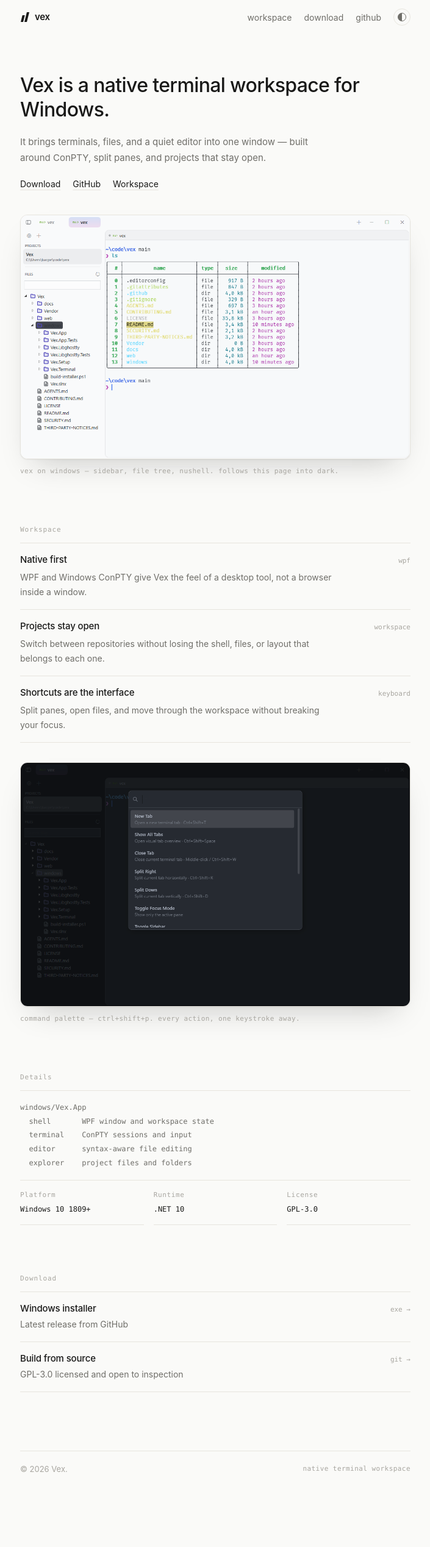
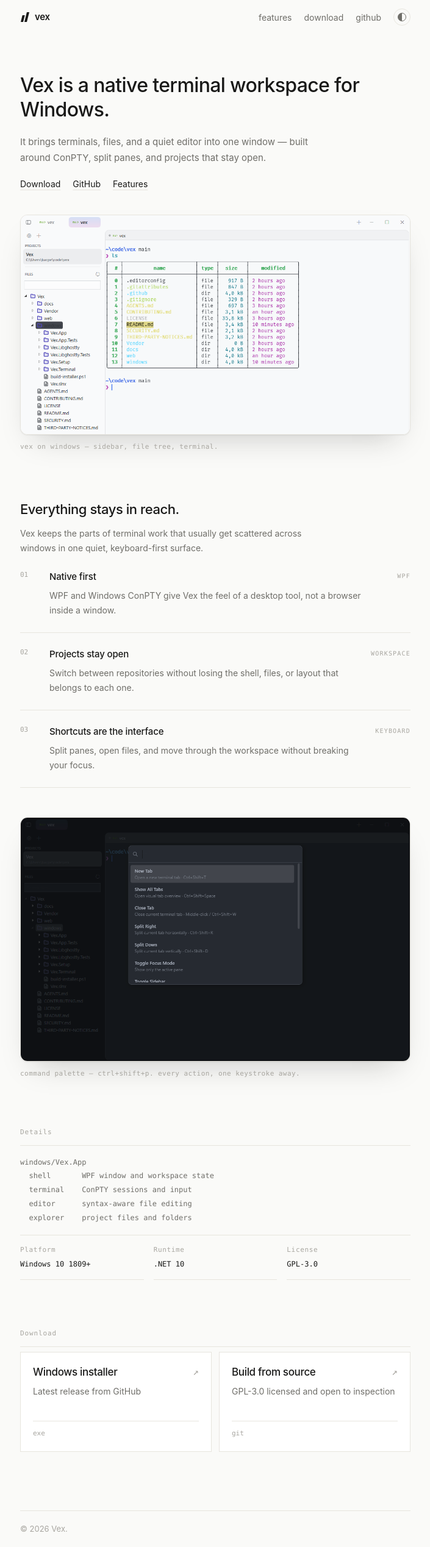
Before and after one commit to Rayzerrek/Vex, a React (Vite) app in the folder web/: page / in a window 1280 px wide. Shown: the whole page at 61% size, without its empty margins (287-992 px from the left). Before the commit the page ends 2439 px from the top, so only its background shows below. Built offline with nearby package versions, Linux system fonts and the light colour scheme.

Commit message:
refactor(web): remove routing and refine landing page

```diff
--- a/web/package.json
+++ b/web/package.json
@@ -13,7 +13,6 @@
   },
   "dependencies": {
     "@tailwindcss/vite": "^4.3.3",
-    "@tanstack/react-router": "^1.170.18",
     "react": "^19.2.8",
     "react-dom": "^19.2.8",
     "tailwindcss": "^4.3.3"
--- a/web/src/app.tsx
+++ b/web/src/app.tsx
@@ -1,13 +1,9 @@
 import { useEffect, useState } from "react";
-import { Link } from "@tanstack/react-router";
 
 const frame = "mx-auto w-[min(100%_-_48px,640px)]";
 
 const sectionTitle =
   "mt-20 border-b border-line pb-3 font-mono text-[11px] tracking-[0.08em] text-faint";
-
-const rowLink =
-  "group flex items-baseline gap-4 border-b border-line py-4 no-underline transition-colors duration-150 hover:bg-surface focus-visible:bg-surface";
 
 const downloadOptions = [
   {
@@ -56,7 +52,7 @@
     try {
       localStorage.setItem("vex-theme", next ? "dark" : "light");
     } catch {
-      // Storage unavailable; theme still applies for this visit.
+      // xd
     }
   };
 
@@ -64,9 +60,11 @@
 }
 
 export function HomePage() {
+  const { dark, toggle } = useTheme();
+
   return (
     <div className="min-h-dvh bg-background text-text">
-      <SiteHeader />
+      <SiteHeader dark={dark} toggle={toggle} />
       <main className={`${frame} pb-24`}>
         <section className="rise pt-16 max-narrow:pt-12" id="top">
           <h1 className="max-w-[560px] text-[32px] font-medium leading-[1.25] tracking-[-0.02em] max-narrow:text-[28px]">
@@ -77,12 +75,12 @@
             built around ConPTY, split panes, and projects that stay open.
           </p>
           <p className="mt-5 flex flex-wrap gap-x-5 gap-y-2 text-[14px]">
-            <Link
+            <a
               className="underline decoration-line underline-offset-4 transition-colors hover:decoration-text"
-              to="/download"
+              href="/#download"
             >
               Download
-            </Link>
+            </a>
             <a
               className="underline decoration-line underline-offset-4 transition-colors hover:decoration-text"
               href="https://github.com/Rayzerrek/Vex"
@@ -91,9 +89,9 @@
             </a>
             <a
               className="underline decoration-line underline-offset-4 transition-colors hover:decoration-text"
-              href="/#workspace"
+              href="/#features"
             >
-              Workspace
+              Features
             </a>
           </p>
         </section>
@@ -101,44 +99,51 @@
         <figure className="mt-10">
           <div className="overflow-hidden rounded-xl border border-line bg-surface shadow-[0_1px_2px_rgba(25,25,24,0.06),0_24px_48px_-24px_rgba(25,25,24,0.25)] dark:shadow-[0_1px_2px_rgba(0,0,0,0.4),0_24px_48px_-24px_rgba(0,0,0,0.7)]">
             <img
-              className="block w-full dark:hidden"
-              src="/shots/vex-light.png"
-              alt="Vex on Windows with the sidebar open, a file tree, and a Nushell terminal listing the project"
+              className="block aspect-[16/9] w-full object-cover object-top"
+              src={dark ? "/shots/vex-dark.png" : "/shots/vex-light.png"}
+              alt="Vex on Windows with the sidebar open, a file tree, and a terminal listing the project"
               loading="eager"
-            />
-            <img
-              className="hidden w-full dark:block"
-              src="/shots/vex-dark.png"
-              alt="Vex on Windows in dark appearance with the sidebar open, a file tree, and a Nushell terminal listing the project"
-              loading="eager"
+              fetchPriority="high"
+              decoding="async"
             />
           </div>
           <figcaption className="mt-3 font-mono text-[11px] tracking-[0.04em] text-faint">
-            vex on windows — sidebar, file tree, nushell. follows this page into
-            dark.
+            vex on windows — sidebar, file tree, terminal.
           </figcaption>
         </figure>
 
-        <section id="workspace">
-          <h2 className={sectionTitle}>Workspace</h2>
+        <section id="features">
+          <h2 className="mt-20 max-w-[500px] text-[22px] font-medium leading-[1.35] tracking-[-0.02em]">
+            Everything stays in reach.
+          </h2>
+          <p className="mt-3 max-w-[500px] text-[14px] leading-[1.7] text-muted">
+            Vex keeps the parts of terminal work that usually get scattered
+            across windows in one quiet, keyboard-first surface.
+          </p>
           <div>
-            {principles.map(({ title, copy, meta }) => (
-              <article key={title} className="border-b border-line py-4">
-                <div className="flex items-baseline justify-between gap-4">
+            {principles.map(({ title, copy, meta }, index) => (
+              <article
+                key={title}
+                className="grid grid-cols-[32px_1fr_auto] gap-4 border-b border-line py-6 max-narrow:grid-cols-[24px_1fr] max-narrow:gap-3"
+              >
+                <span className="font-mono text-[11px] text-faint">
+                  {String(index + 1).padStart(2, "0")}
+                </span>
+                <div>
                   <h3 className="text-[15px] font-medium tracking-[-0.01em]">
                     {title}
                   </h3>
-                  <span className="shrink-0 font-mono text-[11px] text-faint">
+                  <p className="mt-2 max-w-[520px] text-[14px] leading-[1.7] text-muted">
+                    {copy}
+                  </p>
+                </div>
+                <span className="pt-0.5 font-mono text-[10px] uppercase tracking-[0.12em] text-faint max-narrow:col-start-2 max-narrow:row-start-1 max-narrow:justify-self-end">
                   {meta}
                 </span>
-                </div>
-                <p className="mt-1.5 max-w-[520px] text-[14px] leading-[1.7] text-muted">
-                  {copy}
-                </p>
               </article>
             ))}
           </div>
-          <figure className="mt-8">
+          <figure className="mt-12">
             <div className="overflow-hidden rounded-xl border border-line bg-surface shadow-[0_1px_2px_rgba(25,25,24,0.06),0_24px_48px_-24px_rgba(25,25,24,0.25)] dark:shadow-[0_1px_2px_rgba(0,0,0,0.4),0_24px_48px_-24px_rgba(0,0,0,0.7)]">
               <img
                 className="block w-full"
@@ -188,29 +193,7 @@
 
         <section id="download">
           <h2 className={sectionTitle}>Download</h2>
-          <div>
-            {downloadOptions.map(({ href, title, detail, meta }) => (
-              <a
-                className={rowLink}
-                href={href}
-                target="_blank"
-                rel="noreferrer"
-                key={href}
-              >
-                <span className="min-w-0 flex-1">
-                  <span className="block text-[15px] font-medium tracking-[-0.01em]">
-                    {title}
-                  </span>
-                  <span className="mt-1 block text-[14px] leading-[1.6] text-muted">
-                    {detail}
-                  </span>
-                </span>
-                <span className="shrink-0 font-mono text-[11px] text-faint transition-colors group-hover:text-text">
-                  {meta} →
-                </span>
-              </a>
-            ))}
-          </div>
+          <DownloadChoices compact />
         </section>
       </main>
       <SiteFooter />
@@ -218,84 +201,66 @@
   );
 }
 
-export function DownloadPage() {
+function DownloadChoices({ compact = false }: { compact?: boolean }) {
   return (
-    <div className="min-h-dvh bg-background text-text">
-      <SiteHeader />
-      <main className={`${frame} pb-24 pt-16 max-narrow:pt-12`}>
-        <h1 className="max-w-[560px] text-[32px] font-medium leading-[1.25] tracking-[-0.02em] max-narrow:text-[28px]">
-          Start with Vex.
-        </h1>
-        <p className="mt-5 max-w-[520px] text-[15px] leading-[1.7] text-muted">
-          A native terminal workspace for Windows developers. Pick the installer
-          or build it yourself — both are GPL-3.0 licensed.
-        </p>
-        <div className="mt-8 border-t border-line">
+    <div
+      className={`${compact ? "mt-2" : "mt-8"} grid grid-cols-2 gap-3 max-narrow:grid-cols-1`}
+    >
       {downloadOptions.map(({ href, title, detail, meta }) => (
         <a
-              className={rowLink}
+          className="group flex min-h-[164px] flex-col border border-line bg-surface p-5 no-underline transition-colors duration-150 hover:border-faint max-narrow:min-h-0 max-narrow:p-4"
           href={href}
           target="_blank"
           rel="noreferrer"
           key={href}
         >
-              <span className="min-w-0 flex-1">
-                <span className="block text-[15px] font-medium tracking-[-0.01em]">
+          <div className="flex items-start justify-between gap-4">
+            <h3 className="text-[17px] font-medium tracking-[-0.02em]">
               {title}
+            </h3>
+            <span className="font-mono text-[16px] text-faint transition-transform duration-150 group-hover:translate-x-1 group-hover:text-text">
+              ↗
             </span>
-                <span className="mt-1 block text-[14px] leading-[1.6] text-muted">
+          </div>
+          <p className="mt-2 flex-1 text-[14px] leading-[1.6] text-muted">
             {detail}
-                </span>
-              </span>
-              <span className="shrink-0 font-mono text-[11px] text-faint transition-colors group-hover:text-text">
-                {meta} →
+          </p>
+          <span className="mt-5 border-t border-line pt-3 font-mono text-[11px] text-faint">
+            {meta}
           </span>
         </a>
       ))}
     </div>
-        <p className="mt-8 text-[14px]">
-          <Link
-            className="underline decoration-line underline-offset-4 transition-colors hover:decoration-text"
-            to="/"
-          >
-            Back to Vex
-          </Link>
-        </p>
-      </main>
-      <SiteFooter />
-    </div>
   );
 }
 
-function SiteHeader() {
-  const { dark, toggle } = useTheme();
-
+function SiteHeader({ dark, toggle }: { dark: boolean; toggle: () => void }) {
   return (
     <header className={`${frame} flex h-14 items-center justify-between`}>
-      <Link
+      <a
         className="flex items-center gap-2 text-[15px] font-semibold tracking-[-0.02em] no-underline"
-        to="/"
+        href="/"
         aria-label="Vex home"
       >
         <Mark />
         <span>vex</span>
-      </Link>
+      </a>
       <nav
         className="flex items-center gap-5 text-[14px] text-muted"
         aria-label="Main navigation"
       >
         <a
           className="no-underline transition-colors duration-150 hover:text-text max-narrow:hidden"
-          href="/#workspace"
+          href="/#features"
         >
-          workspace
+          features
         </a>
-        <Link
+        <a
           className="no-underline transition-colors duration-150 hover:text-text"
-          to="/download"
+          href="/#download"
         >
           download
-        </Link>
+        </a>
         <a
           className="no-underline transition-colors duration-150 hover:text-text"
           href="https://github.com/Rayzerrek/Vex"
@@ -330,9 +295,6 @@
       className={`${frame} flex items-center justify-between border-t border-line py-5 text-[13px] text-faint max-narrow:flex-col max-narrow:items-start max-narrow:gap-1`}
     >
       <span>© 2026 Vex.</span>
-      <span className="font-mono text-[11px] tracking-[0.04em]">
-        native terminal workspace
-      </span>
     </footer>
   );
 }
--- a/web/src/main.tsx
+++ b/web/src/main.tsx
@@ -1,11 +1,10 @@
 import { StrictMode } from "react";
 import { createRoot } from "react-dom/client";
-import { RouterProvider } from "@tanstack/react-router";
 import "./index.css";
-import { router } from "./router.tsx";
+import { HomePage } from "./app.tsx";
 
 createRoot(document.getElementById("root")!).render(
   <StrictMode>
-    <RouterProvider router={router} />
+    <HomePage />
   </StrictMode>
 );
--- a/web/src/root-layout.tsx
+++ /dev/null
@@ -1,5 +0,0 @@
-import { Outlet } from "@tanstack/react-router";
-
-export function RootLayout() {
-  return <Outlet />;
-}
```
Also changed, not shown: web/src/router.tsx (deleted, +0 -38 lines), 1 other file (tests, documents, lock files or other folders). Lines whose indentation alone changed are shown as unchanged.
